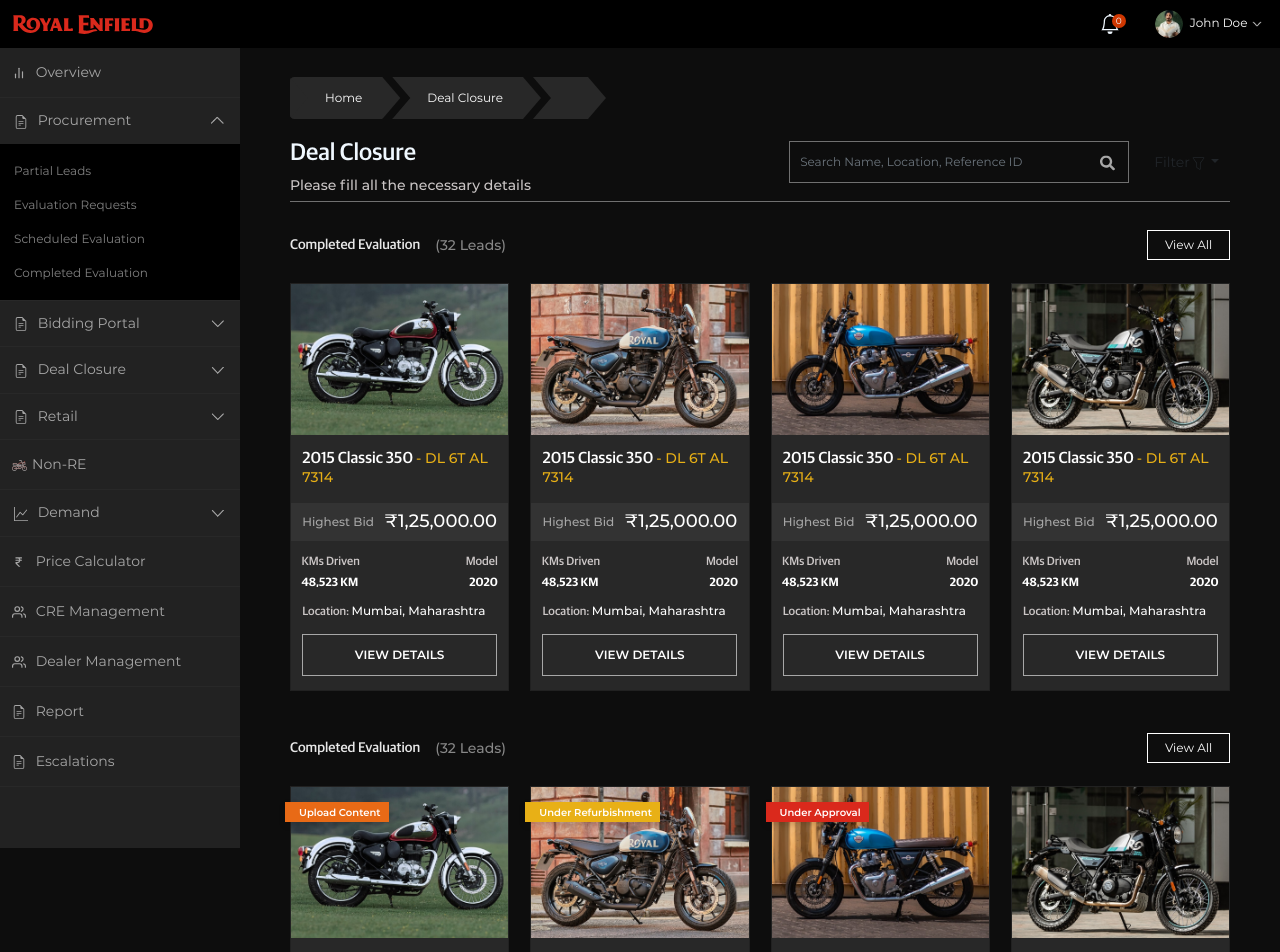
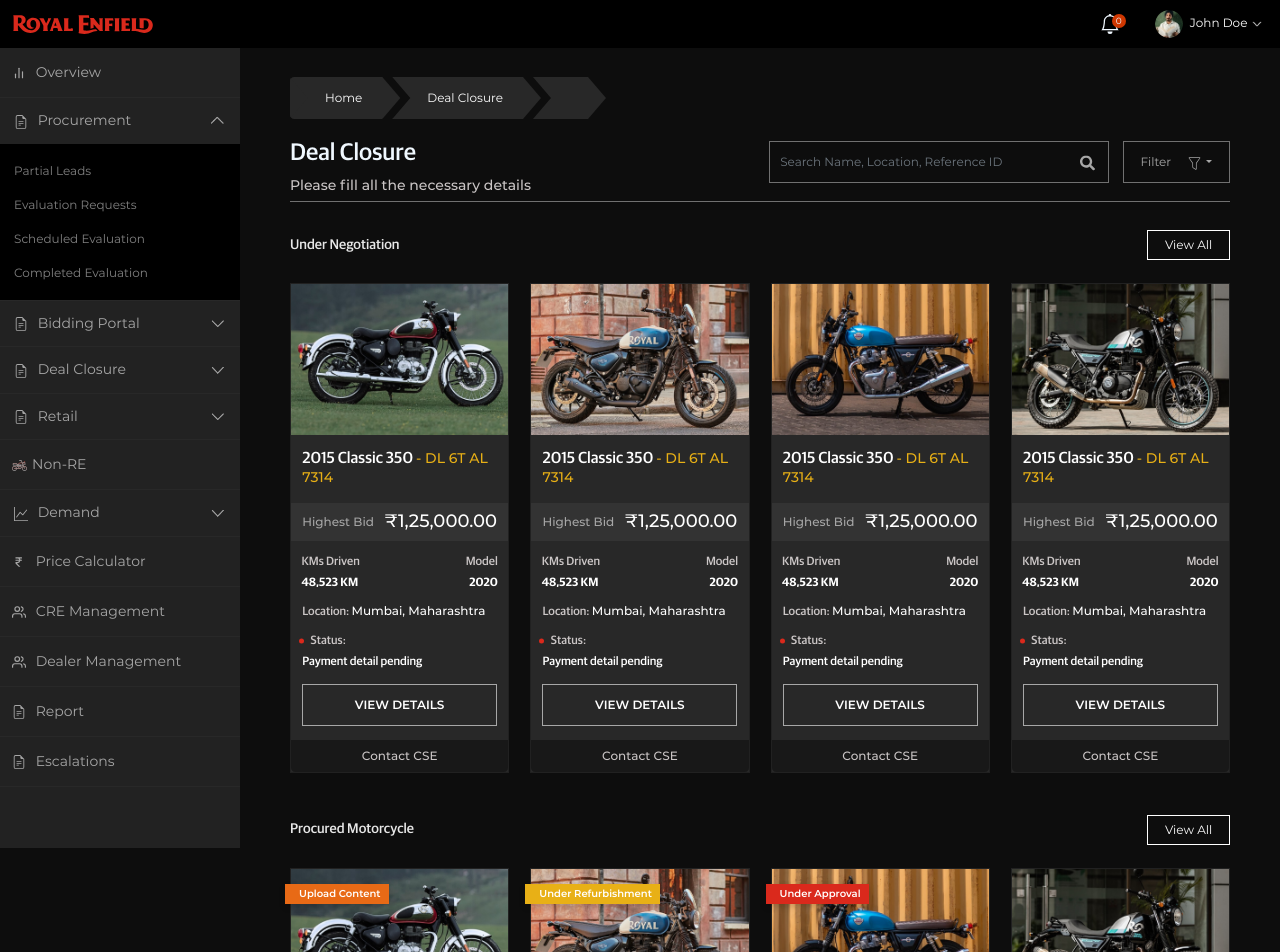
Before and after one commit to nakulsharma95/re-vintage-dashboard-dummy, a Next.js app: page /deal-closure in a window 1280 px wide. Shown: the top 952 px of the page. Built offline with nearby package versions, Linux system fonts and the light colour scheme.

Commit message:
ui: reschedule modal created

```diff
--- a/components/common/filters/filterDropdown/style.module.scss
+++ b/components/common/filters/filterDropdown/style.module.scss
@@ -1,58 +1,7 @@
 @import '../../../../styles/variables/colors';
 @import '../../../../styles/variables//mixins';
 
-.filtersMain{
-	display: flex;
-	justify-content: space-between;
-	align-items: center;
-	margin-bottom: 5px;
-	margin-top: 20px;
-
-	.filterHeading{
-		font-size: 24px;
-		font-weight: 500;
-		margin-bottom: 0.5rem;
-		text-transform: capitalize;
-	}
-	.filterSubTitle{
-		font-size: 14px;
-		font-weight: 500;
-		color: $gray-cb;
-		margin-bottom: 0px;
-	}
-
-	.filters{
-		display: flex;
-		align-items: center;
-		padding-bottom: 10px;
-
-		.formGroup{
-			position: relative;
-
-			input{
-				min-width: 340px;
-				font-size: 12px;
-				min-height: 42px;
-				color: #A7A7A7;
-				padding-right: 2.5rem;
-				background: transparent;
-				border-radius: 0;
-				border: 1px solid #707070;
-
-				&:focus{
-					box-shadow: none;
-				}
-			}
-			.inputSearch{
-				position: absolute;
-				top: 52%;
-				right: 4%;
-				color: #A7A7A7;
-				font-size: 16px;
-				transform: translateY(-50%);
-				cursor: pointer;
-			}
-		}
+.filterDropdownStyle{
 	.filterButton{
 		padding: 0.375rem 1.2rem;
 		min-height: 42px;
@@ -75,10 +24,6 @@
 			display: block;
 		}
 	}
-	}
-}
-
-.filterDropdownStyle{
 	.dropdownMenu{
 		transform: inherit !important;
 		right: 0 !important;
--- a/components/common/viewAllHeader/index.jsx
+++ b/components/common/viewAllHeader/index.jsx
@@ -2,12 +2,12 @@ import React from 'react';
 import { Col, Button } from 'react-bootstrap';
 import style from './style.module.scss';
 
-function ViewAll() {
+const ViewAll=(props) =>{
   return (
     <Col md={12}>
       <div className={style.titleViewAllMain}>
         <h5 className={style.titleViewAll}>
-          Completed Evaluation <span>(32 Leads)</span>
+          {props.title} <span></span>
         </h5>
         <div>
           <Button variant="primary" className={style.viewAllBtn}>
--- a/components/dealClosure/closerCard/index.jsx
+++ b/components/dealClosure/closerCard/index.jsx
@@ -7,26 +7,54 @@ function CloserBikeCard(props) {
     {
       imageUrl: '/images/bikeImage.png',
       overDue: 'evolutionOver',
-      cardTag: 'Upload Content',
+      bikeStatus: 'Upload Content',
     },
     {
       imageUrl: '/images/bikeImage2.png',
-      cardTag: 'Under Refurbishment',
+      bikeStatus: 'Under Refurbishment',
     },
     {
       imageUrl: '/images/bikeImage3.png',
-      cardTag: 'Under Approval',
+      bikeStatus: 'Under Approval',
     },
     {
       imageUrl: '/images/bikeImage4.png',
     },
   ];
+  const tagClassHandler = (tag) => {
+    switch (tag) {
+      case 'Upload Content':
+        return styles.orangeTag;
+
+      case 'Under Refurbishment':
+        return styles.yellowTag;
+
+      case 'Under Approval':
+        return '';
+
+      default:
+        break;
+    }
+  };
   return (
     <>
       {cardData.map((item, index) => (
         <Col md={3} key={index}>
           <Card className={styles.bikeCardMain}>
             <Card.Img variant="top" src={item.imageUrl} />
+            {props.cardTag && (
+              <>
+                {item.bikeStatus && (
+                  <div
+                    className={`${styles.bikeCardTag} ${tagClassHandler(
+                      item.bikeStatus
+                    )}`}
+                  >
+                    {item.bikeStatus}
+                  </div>
+                )}
+              </>
+            )}
             <Card.Body className="px-0">
               <Card.Title className={styles.bkeName}>
                 2015 Classic 350 <span>- DL 6T AL 7314</span>
@@ -45,9 +73,16 @@ function CloserBikeCard(props) {
                   <h6 className={styles.bikeDetailSubTitle}>2020</h6>
                 </Col>
               </Row>
-              <h5 className={styles.priceTitle}>
-                Location: <span>Mumbai, Maharashtra</span>
-              </h5>
+              {props.rcTransfer && (
+                <h5 className={styles.priceTitle}>
+                  RC Transfer Status: <span>Pending</span>
+                </h5>
+              )}
+              {props.location && (
+                <h5 className={styles.priceTitle}>
+                  Location: <span>Mumbai, Maharashtra</span>
+                </h5>
+              )}
               {props.status && (
                 <div className={styles.statusBox}>
                   <h5 className={styles.priceTitle}>Status:</h5>
--- a/components/dealClosure/index.jsx
+++ b/components/dealClosure/index.jsx
@@ -4,17 +4,17 @@ import ViewAll from '../common/viewAllHeader';
 import CloserBikeCard from './closerCard';
 import TagCards from './tagCard';
 
-function DealBikeCard() {
+const DealBikeCard = () => {
   return (
     <Row>
       <ViewAll title="Under Negotiation" />
-      <CloserBikeCard />
+      <CloserBikeCard location status contactCSE />
       <ViewAll title="Procured Motorcycle" />
-      <TagCards />
+      <CloserBikeCard rcTransfer cardTag />
       <ViewAll title="Dropped" />
-      <CloserBikeCard />
+      <CloserBikeCard location contactCSE />
     </Row>
   );
-}
+};
 
 export default DealBikeCard;
--- a/pages/deal-closure/index.jsx
+++ b/pages/deal-closure/index.jsx
@@ -1,6 +1,6 @@
 import React from 'react';
 import Breadcrumb from '~/components/common/breadcrumbPrimary';
-import DealBikeCard from '~/components/dealClosure';
+import DealBikeCard from '../../components/dealClosure';
 import Filters from '~/components/common/filters';
 
 function DealClosure() {
--- a/pages/deal-closure/under-negotiation/index.jsx
+++ b/pages/deal-closure/under-negotiation/index.jsx
@@ -15,7 +15,7 @@ function UnderNegotiation() {
       <TabPrimary title1="OpDealer (25)en" title2="Seller Portal (12)" />
       <Row>
         <SortTabs />
-        <CloserBikeCard status />
+        <CloserBikeCard location status contactCSE/>
         <Col md={12} className="text-center pt-2 pb-4">
           <Button variant="primary" className={styles.loadMoreBtn}>
             Load More
--- a/pages/retail/inventory/index.jsx
+++ b/pages/retail/inventory/index.jsx
@@ -17,7 +17,7 @@ export default function Inventory() {
         title3="Under Refurbishment"
         title4="Pending Evaluation (15)"
       />
-      <SortTabs />
+      <SortTabs selectAllCheck approveBtn moveToOlx/>
       <BikeCardRadio isCheckBoxVisible isButtonVisible isCardVisible={false} />
     </div>
   );
```
Also changed, not shown: components/common/sortTabs/index.jsx (+52 -4 lines), components/modals/selectRescheduleDate.jsx (added, +29 -0 lines), components/procurements/evaluationRequest/index.jsx (+14 -1 lines), 1 other file (tests, documents, lock files or other folders). Lines whose indentation alone changed are shown as unchanged.
